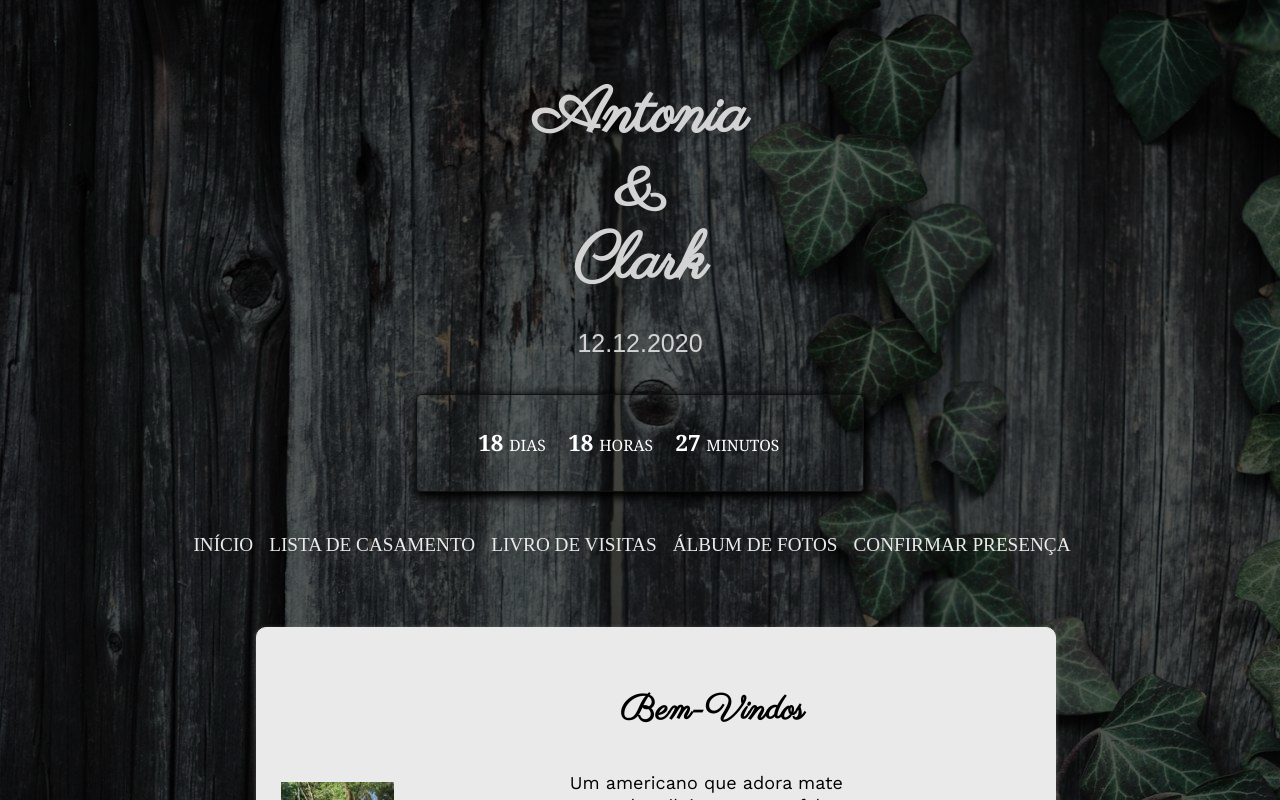
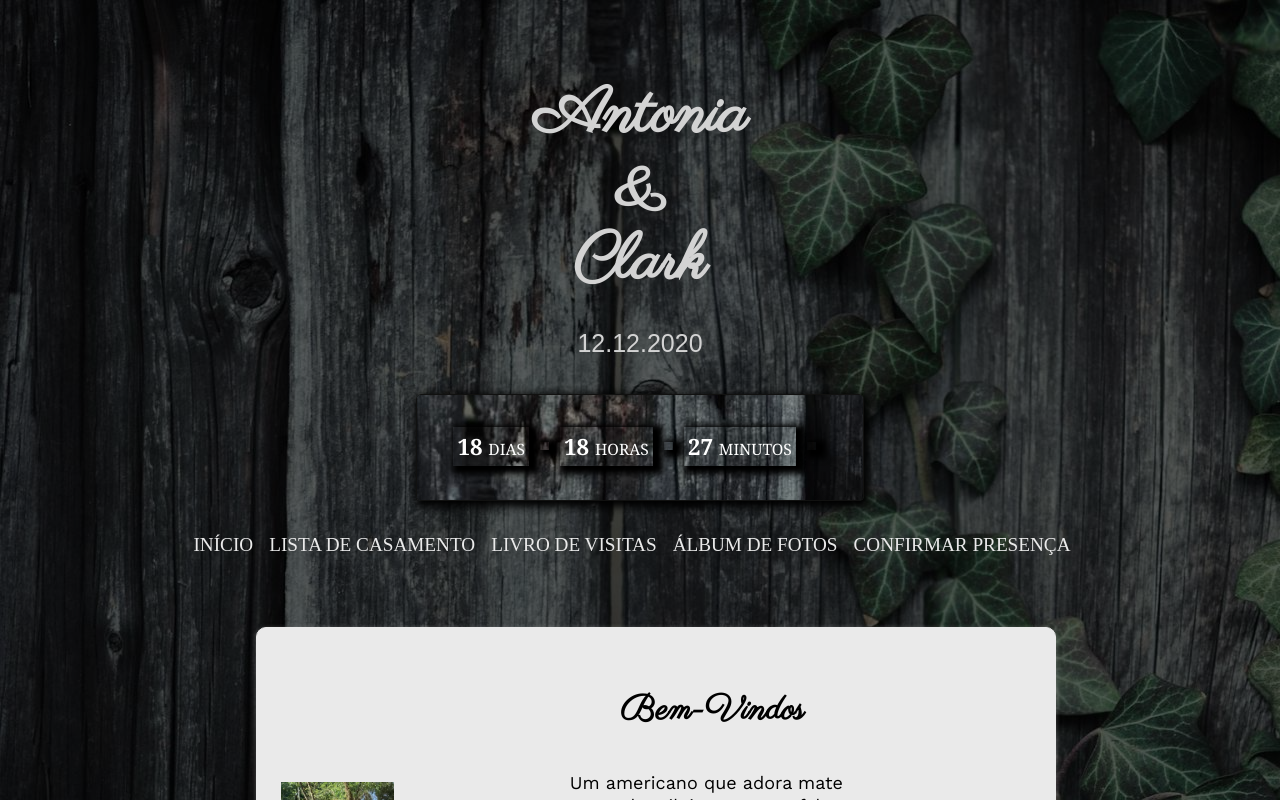
Before and after one commit to clewis890/wedding-site, a Next.js app: page / in a window 1280 px wide. Shown: the top 800 px of the page. Built offline with nearby package versions, Linux system fonts and the light colour scheme.

Commit message:
modified countdown box

```diff
--- a/components/Header.js
+++ b/components/Header.js
@@ -7,7 +7,11 @@ import { motion } from 'framer-motion'
 export default function Header() {
     return (
         <>
+            {/* Importing the Navigation component into the Header */}
+
             <Navigation />
+             {/* Using framer motion animation
+            for h1 header at top of page */}
             <motion.div initial="hidden" animate="visible" variants={{
                 hidden: {
                     scale: 0.2,
--- a/styles/Home.module.css
+++ b/styles/Home.module.css
@@ -16,12 +16,10 @@
   flex-direction: column;
   justify-content: center;
   align-items: center;
-  /* background-image: linear-gradient(rgba(0, 0, 0, 0.60), rgba(0, 0, 0, 0.733)), url("/images/rusticbackground.jpg");
-  background-color: transparent;
-  background-attachment: fixed; */
 }
 
 .main {
+  z-index: 0;
   padding: 5rem 0;
   flex: 1;
   display: flex;
@@ -134,16 +132,16 @@
   font-size: 16px;
   display: flex;
   align-items: center;
+  justify-content: space-evenly;
+  flex-direction: row;
+  flex-basis: 15%;
+  z-index: -1;
   width: 100%;
   padding: 2rem 1rem 0 1rem;
   margin-bottom: 10px;
   color: #fff;
   position: relative;
   overflow: hidden;
-   flex-basis: 15%;
-   display: flex;
-   flex-direction: row;
-   justify-content: space-evenly;
   border: 0.5px solid rgb(17, 17, 16);
   box-shadow: 2px 3px 8px 3px rgb(0, 0, 0);
 }
@@ -156,12 +154,12 @@
   top: -50%;
   left: -50%;
   z-index: -1;
-  background: url("/images/rusticbackground.jpg") 0 0 repeat;
-  transform: rotate(45deg);
-  -webkit-transform: rotate(45deg);
-  -moz-transform: rotate(45deg);
-  -ms-transform: rotate(45deg);
-  -o-transform: rotate(45deg);
+  background: linear-gradient(rgba(0, 0, 0, 0.30), rgba(0, 0, 0, 0.4)), url("/images/rusticbackground.jpg") 0 0 repeat;
+  transform: rotate(180deg);
+  -webkit-transform: rotate(180deg);
+  -moz-transform: rotate(180deg);
+  -ms-transform: rotate(180deg);
+  -o-transform: rotate(180deg);
 }
 
 .countdownBox {
@@ -815,6 +813,11 @@ option.option {
 @media (min-width: 768px) {
 
   .mobilenav { padding: 0.4em; }
+  .time {
+    padding: 5px;
+    box-shadow: 5px 3px 6px 5px black;
+  }
+
   .card1 { padding: 0 1rem 1rem 1rem; }
   .newswelcome {
     text-align: left;
@@ -909,7 +912,11 @@ option.option {
   }
 
   div.mobilenav { display: none; }
+  .time {
+    padding: 4.2px;
+    box-shadow: 5px 3px 6px 5px black;
 
+}
   .card1,
   .card {
     width: 100%;
--- a/styles/globals.css
+++ b/styles/globals.css
@@ -7,7 +7,7 @@ body {
   background-image: linear-gradient(rgba(0, 0, 0, 0.60), rgba(0, 0, 0, 0.733)), url("/images/rusticbackground.jpg");
   background-color: transparent;
   background-attachment: fixed;
-  z-index: -10;
+  z-index: -100;
   }
 
 a {
```
Also changed, not shown: components/rsvpform.js (+1 -19 lines). Lines whose indentation alone changed are shown as unchanged.
